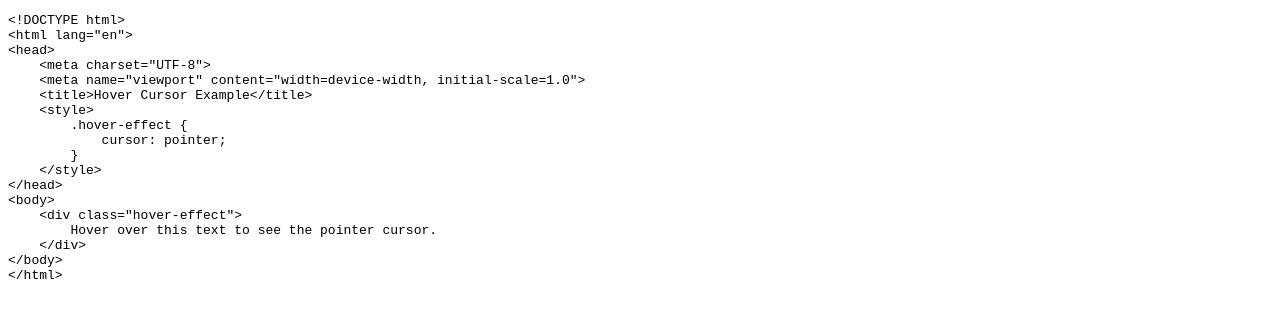
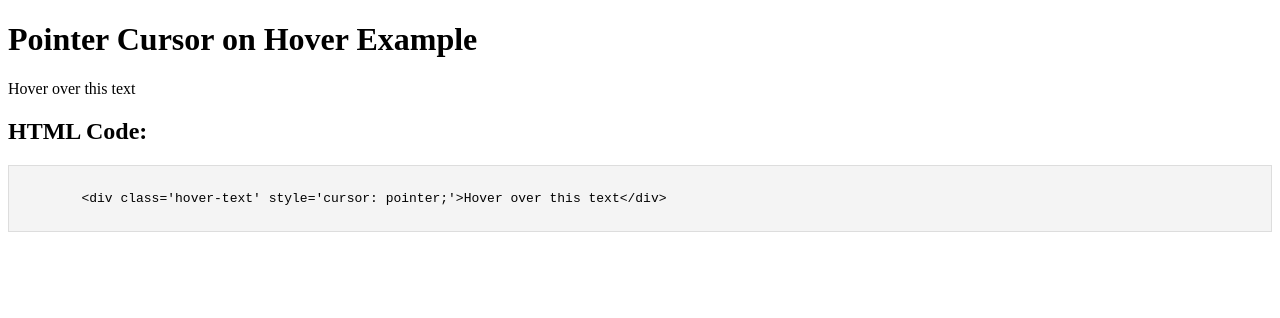
Before and after one commit to charv3n/power-apps-quick-code, a plain HTML site: page HTML Controls/Hover Cursor.html in a window 1280 px wide. Drawn offline with Linux system fonts and the light colour scheme.

Commit message:
Update Hover Cursor.html

```diff
--- a/HTML Controls/Hover Cursor.html
+++ b/HTML Controls/Hover Cursor.html
@@ -1,33 +1,28 @@
 <!DOCTYPE html>
-<html lang="en">
+<html lang='en'>
 <head>
-    <meta charset="UTF-8">
-    <meta name="viewport" content="width=device-width, initial-scale=1.0">
-    <title>Hover Cursor Example</title>
+    <meta charset='UTF-8'>
+    <meta name='viewport' content='width=device-width, initial-scale=1.0'>
+    <title>Pointer Cursor Example</title>
     <style>
-        .hover-effect {
+        .hover-text {
             cursor: pointer;
+        }
+        .code-display {
+            white-space: pre;
+            font-family: monospace;
+            background-color: #f4f4f4;
+            padding: 10px;
+            border: 1px solid #ddd;
         }
     </style>
 </head>
 <body>
-    <pre><code>&lt;!DOCTYPE html&gt;
-&lt;html lang=&quot;en&quot;&gt;
-&lt;head&gt;
-    &lt;meta charset=&quot;UTF-8&quot;&gt;
-    &lt;meta name=&quot;viewport&quot; content=&quot;width=device-width, initial-scale=1.0&quot;&gt;
-    &lt;title&gt;Hover Cursor Example&lt;/title&gt;
-    &lt;style&gt;
-        .hover-effect {
-            cursor: pointer;
-        }
-    &lt;/style&gt;
-&lt;/head&gt;
-&lt;body&gt;
-    &lt;div class=&quot;hover-effect&quot;&gt;
-        Hover over this text to see the pointer cursor.
-    &lt;/div&gt;
-&lt;/body&gt;
-&lt;/html&gt;</code></pre>
+    <h1>Pointer Cursor on Hover Example</h1>
+    <div class='hover-text'>Hover over this text</div>
+    <h2>HTML Code:</h2>
+    <div class='code-display'>
+        &lt;div class='hover-text' style='cursor: pointer;'&gt;Hover over this text&lt;/div&gt;
+    </div>
 </body>
 </html>
```
